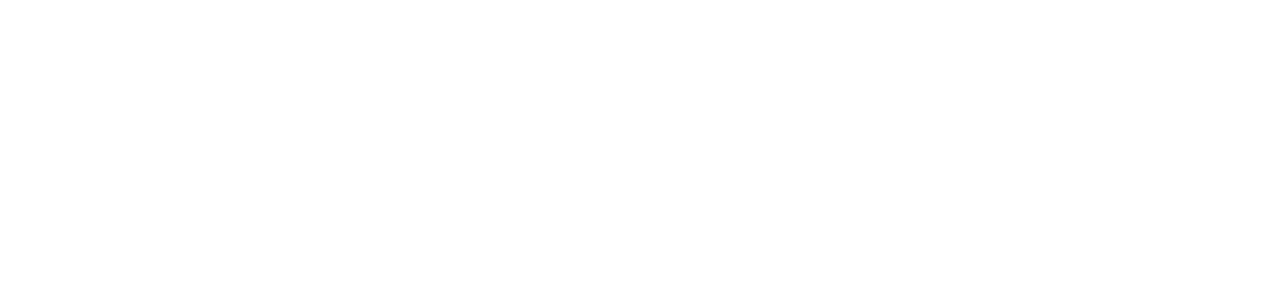
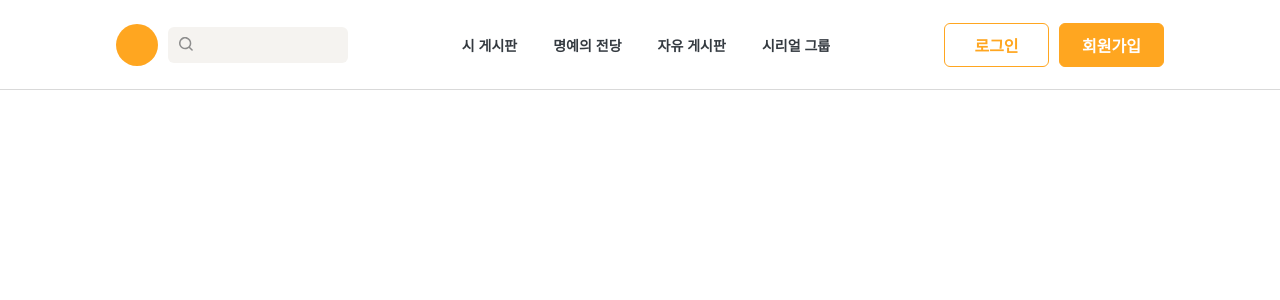
Before and after one commit to Team-Sticker/cereal-frondEnd, a Next.js app: page / in a window 1280 px wide. Shown: the top 300 px of the page. Built offline with nearby package versions, Linux system fonts and the light colour scheme.

Commit message:
view(#12): header view
- 헤더 퍼블리싱

```diff
--- /dev/null
+++ b/components/common/header/authButtons.tsx
@@ -0,0 +1,38 @@
+import styled from "@emotion/styled";
+import { NextPage } from "next";
+import { theme } from "styles/theme";
+
+const AuthButtons: NextPage = () => {
+  return (
+    <ButtonWrap>
+      <LoginBtn>로그인</LoginBtn>
+      <SignUpBtn>회원가입</SignUpBtn>
+    </ButtonWrap>
+  );
+};
+
+const LoginBtn = styled.button`
+  width: 105px;
+  height: 44px;
+
+  font-size: 16px;
+  font-weight: 700;
+
+  background-color: ${theme.whiteColor};
+  border: ${theme.mainColor} 1px solid;
+  border-radius: 6px;
+  color: ${theme.mainColor};
+`;
+
+const SignUpBtn = styled(LoginBtn)`
+  background-color: ${theme.mainColor};
+  border-radius: 6px;
+  color: ${theme.whiteColor};
+`;
+
+const ButtonWrap = styled.div`
+  display: flex;
+  gap: 10px;
+`;
+
+export default AuthButtons;
--- /dev/null
+++ b/components/common/header/index.tsx
@@ -0,0 +1,31 @@
+import styled from "@emotion/styled";
+import { NextPage } from "next";
+import { theme } from "styles/theme";
+import AuthButtons from "./authButtons";
+import PageNavigation from "./pageNavigation";
+import SearchContainer from "./searchContainer";
+
+const Header: NextPage = () => {
+  return (
+    <HeaderContainer>
+      <SearchContainer />
+      <PageNavigation />
+      <AuthButtons />
+    </HeaderContainer>
+  );
+};
+
+const HeaderContainer = styled.header`
+  width: 100%;
+  height: 90px;
+  padding: 0 116px;
+  display: flex;
+  align-items: center;
+  justify-content: space-between;
+
+  background-color: ${theme.whiteColor};
+
+  border-bottom: 1px solid ${theme.lightGrayColor};
+`;
+
+export default Header;
--- /dev/null
+++ b/components/common/header/pageNavigation.tsx
@@ -0,0 +1,30 @@
+import styled from "@emotion/styled";
+import { NextPage } from "next";
+import { theme } from "styles/theme";
+
+const PageNavigation: NextPage = () => {
+  return (
+    <PageNav>
+      <NavItem>시 게시판</NavItem>
+      <NavItem>명예의 전당</NavItem>
+      <NavItem>자유 게시판</NavItem>
+      <NavItem>시리얼 그룹</NavItem>
+    </PageNav>
+  );
+};
+
+const NavItem = styled.p`
+  font-size: 14px;
+  color: ${theme.strongGrayColor};
+  font-weight: 700;
+`;
+
+const PageNav = styled.nav`
+  width: fit-content;
+  height: fit-content;
+
+  display: flex;
+  gap: 36px;
+`;
+
+export default PageNavigation;
--- /dev/null
+++ b/components/common/header/searchContainer.tsx
@@ -0,0 +1,62 @@
+import styled from "@emotion/styled";
+import { NextPage } from "next";
+import { theme } from "styles/theme";
+
+const SearchContainer: NextPage = () => {
+  return (
+    <SearchWrap>
+      <Logo />
+      <SearchBar>
+        <SearchIcon />
+        <SearchInput />
+      </SearchBar>
+    </SearchWrap>
+  );
+};
+
+const SearchIcon = styled.div`
+  width: 20px;
+  height: 20px;
+
+  background-image: url("/img/icon/searchIcon.svg");
+  background-position: center;
+  background-repeat: no-repeat;
+  background-size: 15px;
+  flex: 0 0 20px;
+`;
+
+const SearchInput = styled.input`
+  font-size: 10px;
+  height: 20px;
+  width: 144px;
+  background-color: transparent;
+`;
+
+const SearchBar = styled.div`
+  width: 180px;
+  height: 36px;
+  background-color: ${theme.newGrayColor};
+  border-radius: 6px;
+  padding: 8px;
+
+  display: flex;
+  align-items: center;
+`;
+
+const Logo = styled.div`
+  width: 42px;
+  aspect-ratio: 1;
+  border-radius: 21px;
+
+  background-color: ${theme.mainColor};
+`;
+
+const SearchWrap = styled.div`
+  width: fit-content;
+  height: fit-content;
+  display: flex;
+  gap: 10px;
+  align-items: center;
+`;
+
+export default SearchContainer;
--- a/pages/_app.tsx
+++ b/pages/_app.tsx
@@ -1,6 +1,12 @@
 import "styles/globals.css";
 import type { AppProps } from "next/app";
+import Header from "components/common/header";
 
 export default function App({ Component, pageProps }: AppProps) {
-  return <Component {...pageProps} />;
+  return (
+    <>
+      <Header />
+      <Component {...pageProps} />
+    </>
+  );
 }
--- a/styles/globals.css
+++ b/styles/globals.css
@@ -12,6 +12,7 @@
   box-sizing: border-box;
   padding: 0;
   margin: 0;
+  border: none;
 
   outline: none;
 }
```
Also changed, not shown: public/img/icon/searchIcon.svg (added).
